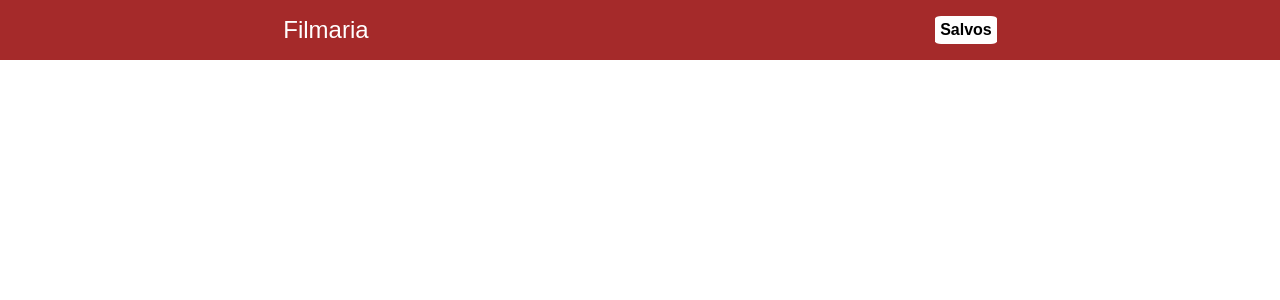
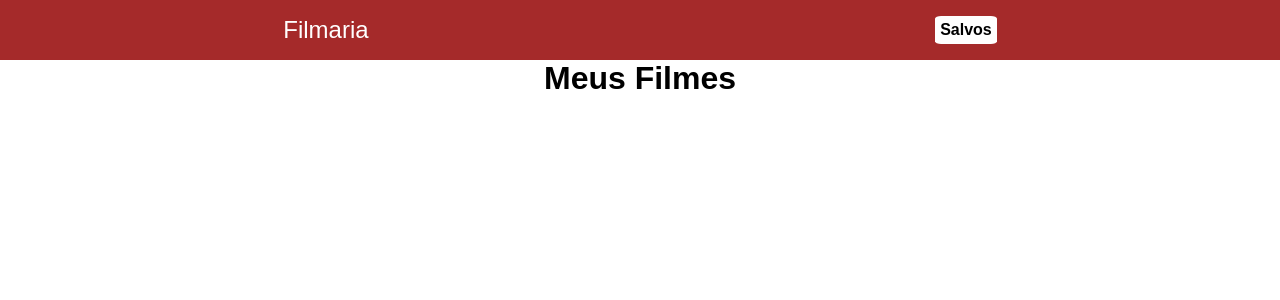
Before and after one commit to pgabrieldeveloper/filmaria, a React (Create React App) app: page /favoritos in a window 1280 px wide. Shown: the top 300 px of the page. Built offline with nearby package versions, Linux system fonts and the light colour scheme.

Commit message:
Favoritos page

```diff
--- a/src/components/Header/index.js
+++ b/src/components/Header/index.js
@@ -6,7 +6,7 @@ function Header() {
       <Link className="logo" to="/">
         Filmaria
       </Link>
-      <Link className="favoritos" to="/">
+      <Link className="favoritos" to="/favoritos">
         Salvos
       </Link>
     </header>
--- /dev/null
+++ b/src/pages/Favoritos/index.js
@@ -0,0 +1,31 @@
+import { useEffect, useState } from "react";
+import { Link } from "react-router-dom";
+import "./style.css";
+
+function Favoritos(params) {
+  const [filmes, setFilmes] = useState([]);
+  useEffect(() => {
+    const myList = localStorage.getItem("filmes");
+    setFilmes(JSON.parse(myList) || []);
+  }, []);
+  return (
+    <div className="meus-filmes">
+      <h1>Meus Filmes</h1>
+      <ul>
+        {filmes.map((item) => {
+          return (
+            <li key={item.id}>
+              <span>{item.nome}</span>
+              <div>
+                <Link to={`/filme/${item.id}`}>Ver detalhes </Link>
+                <button>Excluir</button>
+              </div>
+            </li>
+          );
+        })}
+      </ul>
+    </div>
+  );
+}
+
+export default Favoritos;
--- /dev/null
+++ b/src/pages/Favoritos/style.css
@@ -0,0 +1,27 @@
+.meus-filmes {
+  display: flex;
+  width: 100%;
+  flex-direction: column;
+  justify-content: center;
+  align-items: center;
+}
+
+ul {
+  padding: 0;
+  width: 80%;
+}
+
+ul li {
+  padding: 0;
+  list-style: none;
+  display: flex;
+  min-width: 60%;
+  margin-bottom: 2%;
+  align-items: center;
+  justify-content: space-between;
+}
+
+a {
+  text-decoration: none;
+  color: brown;
+}
--- a/src/routes.js
+++ b/src/routes.js
@@ -3,7 +3,7 @@ import Header from "./components/Header";
 
 import Home from "./pages/Home";
 import Filme from "./pages/Filme";
-
+import Favoritos from "./pages/Favoritos";
 const Routes = () => {
   return (
     <BrowserRouter>
@@ -11,6 +11,7 @@ const Routes = () => {
       <Switch>
         <Route exact path="/" component={Home} />
         <Route exact path="/filme/:id" component={Filme} />
+        <Route exact path="/favoritos/" component={Favoritos} />
       </Switch>
     </BrowserRouter>
   );
```
